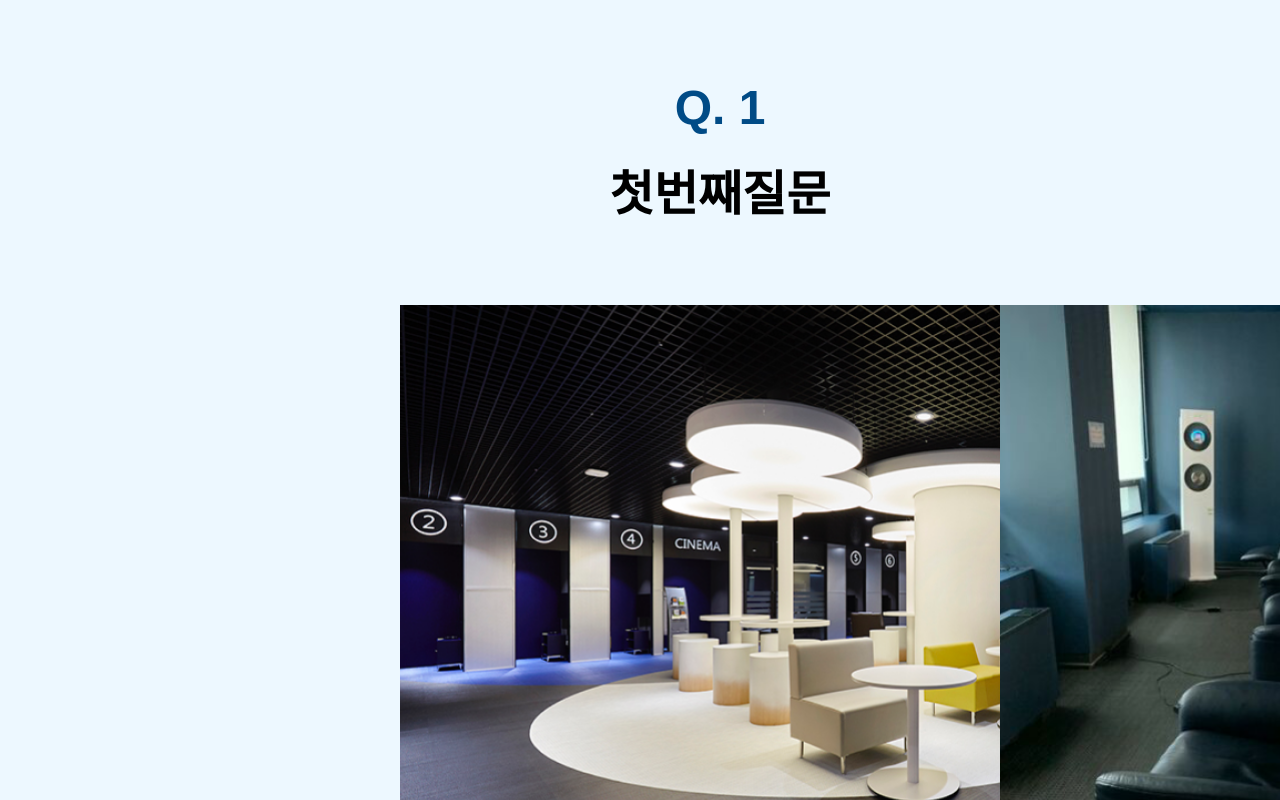
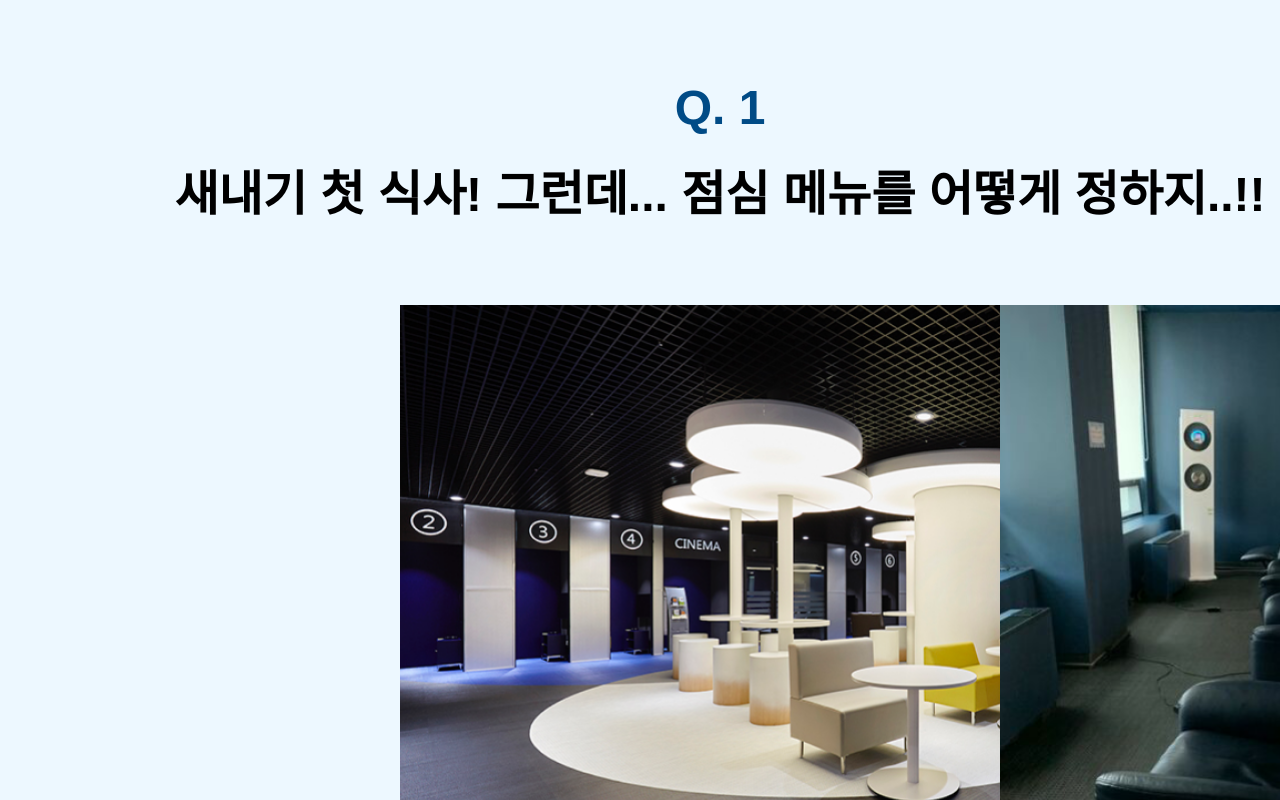
Before and after one commit to HYU-webprogramming2/Select_HY, a Vue app: page /game/1 in a window 1280 px wide. Shown: the top 800 px of the page. Built offline with nearby package versions, Linux system fonts and the light colour scheme.

Commit message:
feat: add algorithm

```diff
--- a/src/constants/questions.js
+++ b/src/constants/questions.js
@@ -1,82 +1,138 @@
 export const questions = [
   {
     number: 1,
-    quest: '첫번째질문',
+    quest: '새내기 첫 식사! 그런데... 점심 메뉴를 어떻게 정하지..!!',
     firstAnswer: '첫번째의 첫번째답',
     secondAnswer: '첫번째의 두번째답',
+    answers : ['네이버 앱 추천을 사용한다', '선배들에게 물어본다', '밥이 중요한게 아니다, 거른다'],
     firstImage: require('../assets/imgs/sample.png'),
     secondImage: require('../assets/imgs/sample2.png')
   },
   {
     number: 2,
-    quest: '두번째질문',
+    quest: '밥 먹고 공강 시간에... 도서관이나 가볼까? 어느 코너로 갈까?',
     firstAnswer: '두번째의 첫번째답',
     secondAnswer: '두번째의 두번째답',
+    answers : ['경영경제 코너', '공학코너', '인문학 코너', '도서관에 가느니 친구들 불러서 농구/축구/족구 등등 할래!', 'PC방', '코인노래방'],
     firstImage: require('../assets/imgs/sample2.png'),
     secondImage: require('../assets/imgs/sample.png')
   },
   {
     number: 3,
-    quest: '세번째질문',
+    quest: '내 친구가 수업이 이해가 안된다고 한다... 어떻게 도와줄까??',
     firstAnswer: '세번째의 첫번째답',
     secondAnswer: '세번째의 두번째답',
+    answers : ['친절하게 설명한다', '잘 설명되어있는 구글/유튜브 주소를 넘겨준다', '나도 이해를 못해 같이 해보자고 한다'],
     firstImage: require('../assets/imgs/sample.png'),
     secondImage: require('../assets/imgs/sample2.png')
   },
   {
     number: 4,
-    quest: '네번째질문',
+    quest: '학교를 가는길에 버스에서 ...',
     firstAnswer: '네번째의 첫번째답',
     secondAnswer: '네번째의 두번째답',
+    answers : ['지나가는 자동차를 본다 ', '독특한 건물을 본다', '사람들 입은 옷을 본다', '핸드폰으로 게임한다'],
     firstImage: require('../assets/imgs/sample2.png'),
     secondImage: require('../assets/imgs/sample.png')
   },
   {
     number: 5,
-    quest: '다섯번째질문',
+    quest: '다큐멘터리에서 실험당하는 동물을 보며 나는...',
     firstAnswer: '다섯번째의 첫번째답',
     secondAnswer: '다섯번째의 두번째답',
+    answers : ['흥미롭다', '불쌍하다, 왜 저러한 운명에 처해야했는지 생각해본다', '관찰레포트를 적어야하는 기분이 든다'],
     firstImage: require('../assets/imgs/sample.png'),
     secondImage: require('../assets/imgs/sample2.png')
   },
   {
     number: 6,
-    quest: '여섯번째질문',
+    quest: '으악! 😣 한양대역 2번출구 육교를 건너다 다리가 삐걱거리는 것을 느꼈다! 나는..',
     firstAnswer: '여섯번째의 첫번째답',
     secondAnswer: '여섯번째의 두번째답',
+    answers : ['얼른 내려가서 신속하게 신고한다', '다시 건너도 삐그덕거릴까? 한번 다시 건너본다'],
     firstImage: require('../assets/imgs/sample2.png'),
     secondImage: require('../assets/imgs/sample.png')
   },
   {
     number: 7,
-    quest: '일곱번째질문',
+    quest: 'Excuse me! 갑자기 외국인 학생이 도서관 가는 길을 물어본다...',
     firstAnswer: '일곱번째의 첫번째답',
     secondAnswer: '일곱번째의 두번째답',
+    answers : ['유창한 외국어로 가는 길을 설명해준다', '손짓발짓을 섞어가며 가는 길을 설명하려고 노력한다', '지도 앱을 켜고 최적의 경로를 보여준다'],
     firstImage: require('../assets/imgs/sample.png'),
     secondImage: require('../assets/imgs/sample2.png')
   },
   {
     number: 8,
-    quest: '여덟번째질문',
+    quest: '"저희 그러면 이제 역할 나눌까요...?" 팀플 역할 나누는 시간, 내 역할은...',
     firstAnswer: '여덟번째의 첫번째답',
     secondAnswer: '여덟번째의 두번째답',
+    answers : ['제가 ⭐️발표⭐️하겠습니다', '발표 싫어... 꼼꼼한 자료 조사', '시선을 사로잡는 PPT 만들기'],
     firstImage: require('../assets/imgs/sample2.png'),
     secondImage: require('../assets/imgs/sample.png')
   },
   {
     number: 9,
-    quest: '아홉번째질문',
+    quest: '이제는 공부해야 한다... 기말고사 시즌 나의 도서관 자리는?',
     firstAnswer: '아홉번째의 첫번째답',
     secondAnswer: '아홉번째의 두번째답',
+    answers : ['자유롭게 이야기하며 공부할 수 있는 그룹스터디룸', '마음껏 타자칠 수 있는 Creative Zone', '과학책들로 둘러싸인 과학기술실', '조용히 공부할 수 있는 열람실', '난 도서관 말고 연습실 간다...'],
     firstImage: require('../assets/imgs/sample.png'),
     secondImage: require('../assets/imgs/sample2.png')
   },
   {
     number: 10,
-    quest: '열번째질문',
+    quest: '친구들과 밥 먹고 계산하는 시간, 나는...',
     firstAnswer: '열번째의 첫번째답',
     secondAnswer: '열번째의 두번째답',
+    answers : ['"정확히 1939원씩 내면 돼"', '"카카오 정산하기 쓸게~"', '가위바위보 진 사람이 내자'],
     firstImage: require('../assets/imgs/sample2.png'),
     secondImage: require('../assets/imgs/sample.png')
-  }
+  },
+// 질문 문항 추가
+  {
+    number: 11,
+    quest: '\'이 과목 재밌겠다!\' 수강편람 조회 중 내 눈에 들어온 교양 과목은...',
+    firstAnswer: '열번째의 첫번째답',
+    secondAnswer: '열번째의 두번째답',
+    answers : ['새로운 언어를 배워보고 싶어! \'기초프랑스어\', \'기초스페인어\'', '인체의 신비 \'뇌과학의이해\', \'기초법의학\'', '법 모르면 손해 \'생활법률\', \'대중문화와법\'', '역사를 잊은 민족에게 미래는 없다 \'영화로보는서양의역사\', \'한국근현대사\'', '나도 건축학개론...?😏 \'주거학개론\'', 'CC 탄생 국룰 교양 \'교양댄스스포츠\', \'대학합창\'', '한양대 교양 명강 \'분석과비판\''],
+    firstImage: require('../assets/imgs/sample.png'),
+    secondImage: require('../assets/imgs/sample2.png')
+  },
+  {
+    number: 12,
+    quest: '봄학기 나의 개강룩은?.',
+    firstAnswer: '열번째의 첫번째답',
+    secondAnswer: '열번째의 두번째답',
+    answers : ['누가 봐도 새내기! 신경 써서 고른 코트에 예쁜 바지', '교수님의 사랑을 받을 발표자 정석 슬랙스에 단정 셔츠', '편한 게 최고... 후드에 백팩', '그래프 그리기 좋은 체크남방', '실험복에 고글 ganzi'],
+    firstImage: require('../assets/imgs/sample2.png'),
+    secondImage: require('../assets/imgs/sample.png')
+  },
+  {
+    number: 13,
+    quest: '"안녕하세요~ 인상이 좋으셔서 그러는데..." 왕십리 거리에서 이상한 사람에게 붙잡힌 나는...',
+    firstAnswer: '열번째의 첫번째답',
+    secondAnswer: '열번째의 두번째답',
+    answers : ['무시하고 가던 길 가기', '논리적인 반박으로 혼 탈탈 털기'],
+    firstImage: require('../assets/imgs/sample.png'),
+    secondImage: require('../assets/imgs/sample2.png')
+  },
+  {
+    number: 14,
+    quest: '드디어 한양대에 입학한 아기사자! 우리 과 건물은...',
+    firstAnswer: '열번째의 첫번째답',
+    secondAnswer: '열번째의 두번째답',
+    answers : ['캠퍼스 로망 충족 야경이 보이는 언덕 위 건물', '수업 1분 전에 지하철역에서 뛰어가도 지각 안 하는 애지문 바로 앞 건물', '갈 때마다 눈이 즐거운 예쁜 건물', '최첨단 H-반짝반짝 유리건물'],
+    firstImage: require('../assets/imgs/sample2.png'),
+    secondImage: require('../assets/imgs/sample.png')
+  },
+  {
+    number: 15,
+    quest: '화려했던 고등학교 시절...⭐️ 학교에서 내 포지션은?',
+    firstAnswer: '열번째의 첫번째답',
+    secondAnswer: '열번째의 두번째답',
+    answers : ['안 친한 사람이 없는 우리 반 인싸 반장', '무슨 문제든 주면 셔츠 걷고 풀어주는 수학천재', '따스한 햇볕이 내리쬐는 도서관 창가에 책 들고 앉아있던 첫사랑 선배', '매일 점심 먹고 운동장에 출석하는 축구선수', '힘들 때마다 옆에서 조언하고 위로해주는 따뜻한 친구', '선생님의 사랑을 듬뿍 받는 전교 1등'],
+    firstImage: require('../assets/imgs/sample.png'),
+    secondImage: require('../assets/imgs/sample2.png')
+  },
 ]
--- a/src/views/Game.vue
+++ b/src/views/Game.vue
@@ -31,7 +31,7 @@ export default {
     },
     next() {
       const nextNumber = +this.$route.params.number + 1;
-      if (nextNumber === 11) return '/results';
+      if (nextNumber === 15) return '/results';
       return '/game/' + nextNumber;
     },
     getQuestion() {
```
